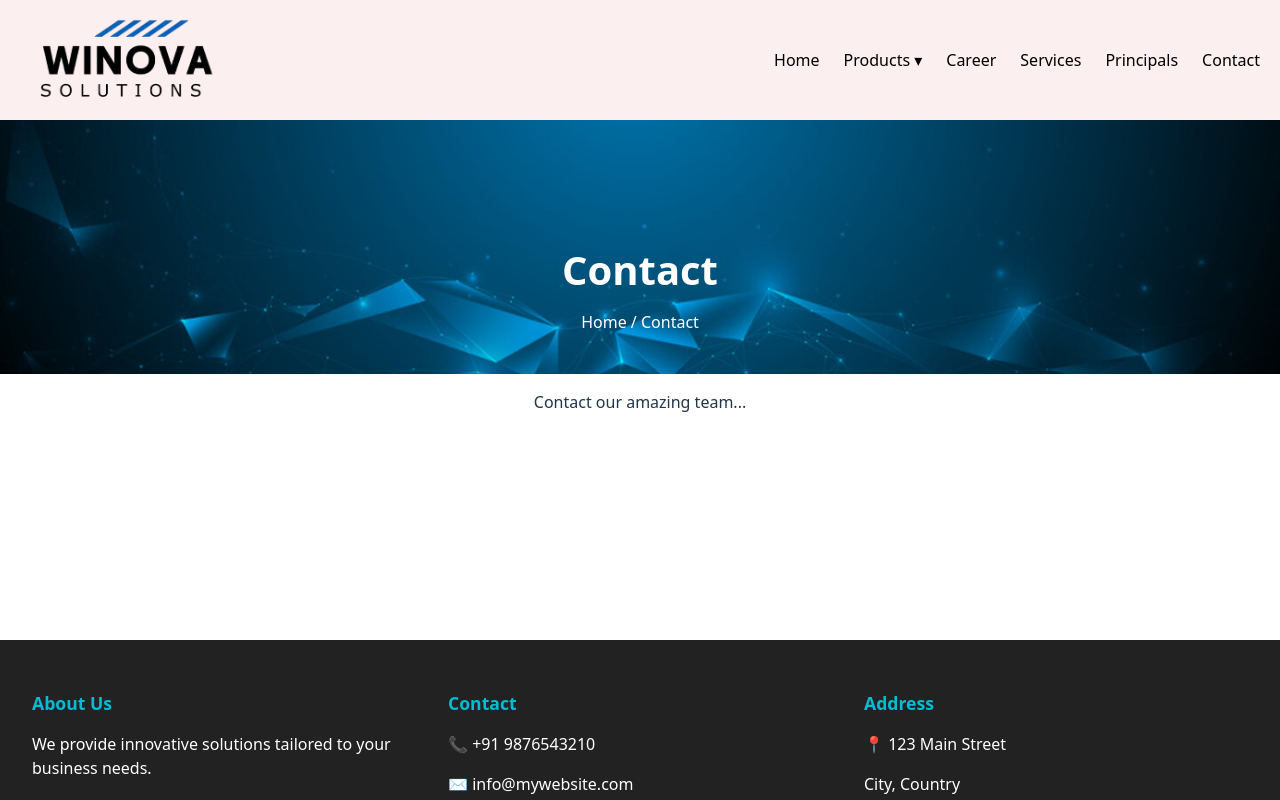
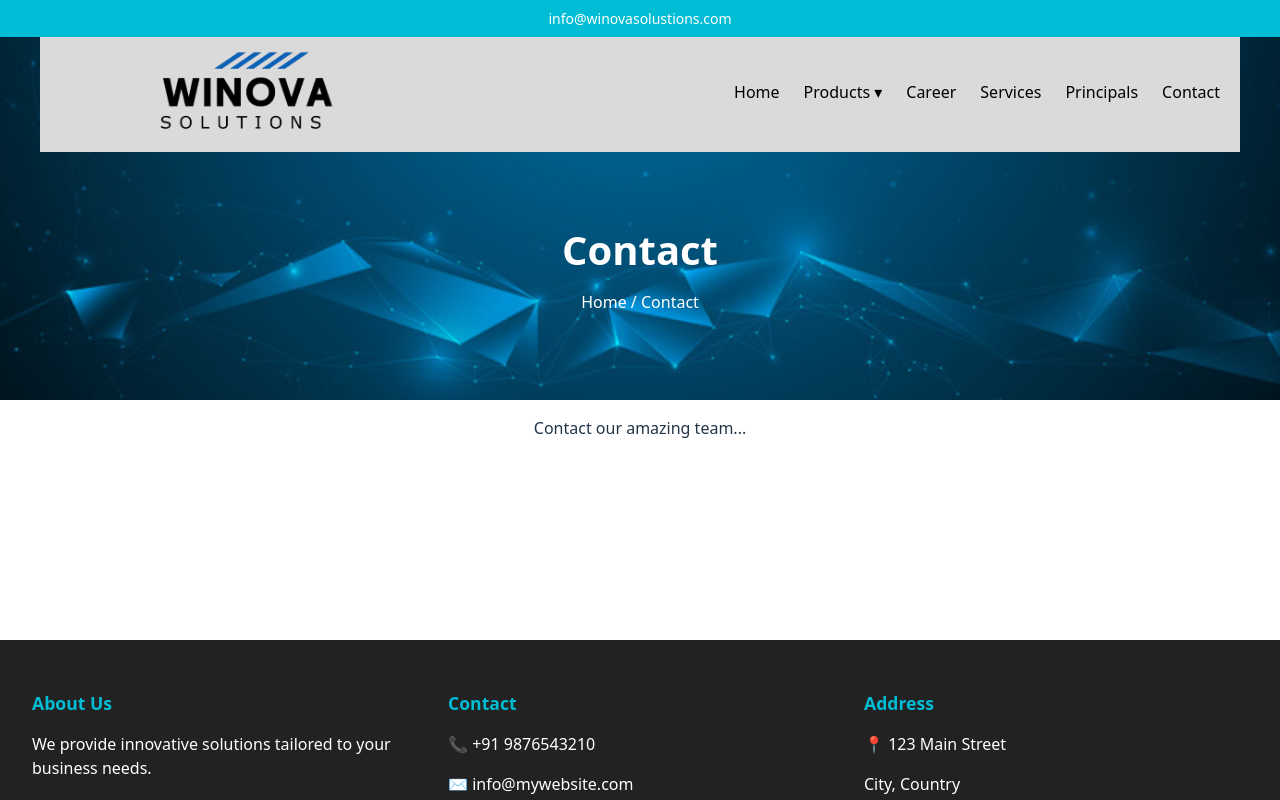
Before and after one commit to ParamFofandi123/Project1, a React (Vite) app: page /contact in a window 1280 px wide. Shown: the top 800 px of the page. Built offline with nearby package versions, Linux system fonts and the light colour scheme.

Commit message:
Your update

```diff
--- a/src/components/Breadcrums/Breadcrums.css
+++ b/src/components/Breadcrums/Breadcrums.css
@@ -1,5 +1,6 @@
 .page-Breadcrums {
-  width: 100vw;                          /* full viewport width */
+  width: 100vw;
+  height: 400px;                       /* full viewport width */
   margin-left: calc(50% - 50vw);         /* cancel out parent padding */
   position: relative;
   text-align: center;
@@ -15,6 +16,7 @@
 
 .page-Breadcrums h2 {
   font-size: 2.5rem;
+  padding-top: 100px;
   margin: 0;
 }
 
--- a/src/components/Layout/Layout.css
+++ b/src/components/Layout/Layout.css
@@ -1,21 +1,39 @@
-
-.navbar {
+.container {
+  max-width: 1200px;   /* adjust as you like */
+  margin: 0 auto;
+  padding: 0 20px;
+  box-sizing: border-box;
+}
+.top-strip {
   position: fixed;
   top: 0;
   left: 0;
   width: 100%;
-  height: 120px; /* Increased to fit larger logo */
-  background-color: #fcefef;
-  color: rgb(0, 0, 0);
+  background: #00bcd4;
+  color: white;
+  text-align: center;
+  padding: 8px 10px;
+  font-size: 14px;
+  z-index: 1100; /* higher than navbar */
+}
+.navbar {
+  position: fixed;
+  top: 32px;
+  left: 50%;
+  transform: translateX(-50%);
+  width: 100%;
+  max-width: 1200px;  /* matches container width */
+  height: 120px;
+  background-color: #dadada;
+  color: white;
   display: flex;
   justify-content: space-between;
   align-items: center;
   padding: 0 20px;
   z-index: 1000;
   box-sizing: border-box;
-}
-
-/* Logo container */
+  /* border-radius: 0 0 10px 10px; optional: gives a nice rounded bottom */
+}/* Logo container */
 .logo-container {
   display: flex;
   align-items: center;
@@ -36,7 +54,7 @@
 
 /* Page content (everything below navbar) */
 .content {
-  padding-top: 120px; /* Match navbar height */
+  /* padding-top: 120px; Match navbar height */
   min-height: 80vh;
   text-align: center;
   box-sizing: border-box;
@@ -132,8 +150,8 @@
   background: #222;
   color: white;
   padding: 2rem;
-  width: 100vw; /* full viewport width */
-  margin-left: calc(50% - 50vw); /* ✅ removes parent padding/margin */
+  width: 100vw;
+  margin-left: calc(50% - 50vw);
   box-sizing: border-box;
 }
 
--- a/src/components/Layout/Layout.jsx
+++ b/src/components/Layout/Layout.jsx
@@ -39,8 +39,16 @@ export default function Layout() {
   return (
     <div className="layout">
       {/* Navbar */}
-      <nav className="navbar">
+        <div className="top-strip">
+       info@winovasolustions.com
+  </div>
+
+
+      <nav className="navbar container">
+          <div className="logo-container">
+
         <img className="site-logo" src={SiteLogo} alt="" />
+        </div>
         <ul className="nav-links">
           <li><Link to="/">Home</Link></li>
           <li className="dropdown" ref={dropdownRef}>
@@ -61,10 +69,11 @@ export default function Layout() {
           <li><Link to="/contact">Contact</Link></li>
         </ul>
       </nav>
+
             {/* {!hideBanner && <Breadcrums title="Welcome to this Page" />} */}
 
       {/* Page Content */}
-      <main className="content">
+      <main className="content container">
         <Outlet />
       </main>
 
--- a/src/components/Navbar/Navbar.css
+++ /dev/null
@@ -1,70 +0,0 @@
-/* Base Navbar */
-.navbar {
-  position: fixed;
-  top: 0;
-  left: 0;
-  width: 100%;
-  height: 60px;             /* ✅ fixed height */
-  display: flex;
-  justify-content: space-between;
-  align-items: center;
-  padding: 0 2rem;          /* ✅ horizontal only */
-  background-color: #ffffff;
-  color: rgb(0, 0, 0);
-  z-index: 1000;
-  box-sizing: border-box;   /* ✅ no overflow */
-
-}
-
-.logo {
-  margin: 0;
-}
-
-.nav-links {
-  list-style: none;
-  display: flex;
-  gap: 1.5rem;
-}
-
-.nav-links a {
-  text-decoration: none;
-  color: rgb(0, 0, 0);
-  transition: color 0.3s;
-}
-
-.nav-links a:hover {
-  color: #00bcd4;
-}
-
-/* Hamburger menu (hidden on desktop) */
-.menu-toggle {
-  display: none;
-  font-size: 1.8rem;
-  cursor: pointer;
-}
-
-/* Responsive (phones) */
-@media (max-width: 768px) {
-  .menu-toggle {
-    display: block;
-  }
-
-  .nav-links {
-    position: absolute;
-    top: 60px;   /* ✅ match navbar height */
-    right: 0;
-    background: #222;
-    flex-direction: column;
-    width: 200px;
-    padding: 1rem;
-    display: none;
-  }
-
-  .nav-links.open {
-    display: flex;
-  }
-
-  .nav-links li {
-    margin: 1rem 0;
-  }
-}
--- a/src/pages/Home/Banner/Banner.css
+++ b/src/pages/Home/Banner/Banner.css
@@ -5,7 +5,7 @@
   display: flex;
   justify-content: center;
   overflow: hidden;
-  width: 100vw; /* full viewport width */
+  width: 100%; /* full viewport width */
 
 }
 
--- a/src/pages/Home/Home.css
+++ b/src/pages/Home/Home.css
@@ -7,7 +7,8 @@
 
 
 .home-container {
-  display: flex;
+  /* display: flex; */
+  top: 0;
   flex-direction: column;
   align-items: center;   /* horizontal center */
   text-align: center;    /* text in center */
@@ -19,10 +20,14 @@
 
 .slideshow {
   position: relative;
-  width: 70%;
-    margin-left: calc(50% - 50vw);  /* ✅ cancel parent centering */
-  height: 450px;                  /* ✅ taller */
+  width: 100vw;                      /* Full viewport width */
+  left: 50%;
+  right: 50%;
+  margin-left: -50vw;                /* Break out of container */
+  margin-right: -50vw;
+  height: 650px;                     /* Make it a bit taller if you want */
   overflow: hidden;
+    margin-top: 0;
 }
 
 .slide {
@@ -32,16 +37,14 @@
   width: 100%;
   height: 100%;
   object-fit: cover;
-
   opacity: 0;
   transition: opacity 1s ease-in-out;
-    z-index: 0; /* always behind controls */
+  z-index: 0;
 }
 
 .slide.active {
   opacity: 1;
   z-index: 1;
-   z-index: 0; /* still behind buttons */
 }
 
 /* Controls */
```
Also changed, not shown: src/components/Navbar/Navbar.jsx (deleted, +0 -29 lines).
